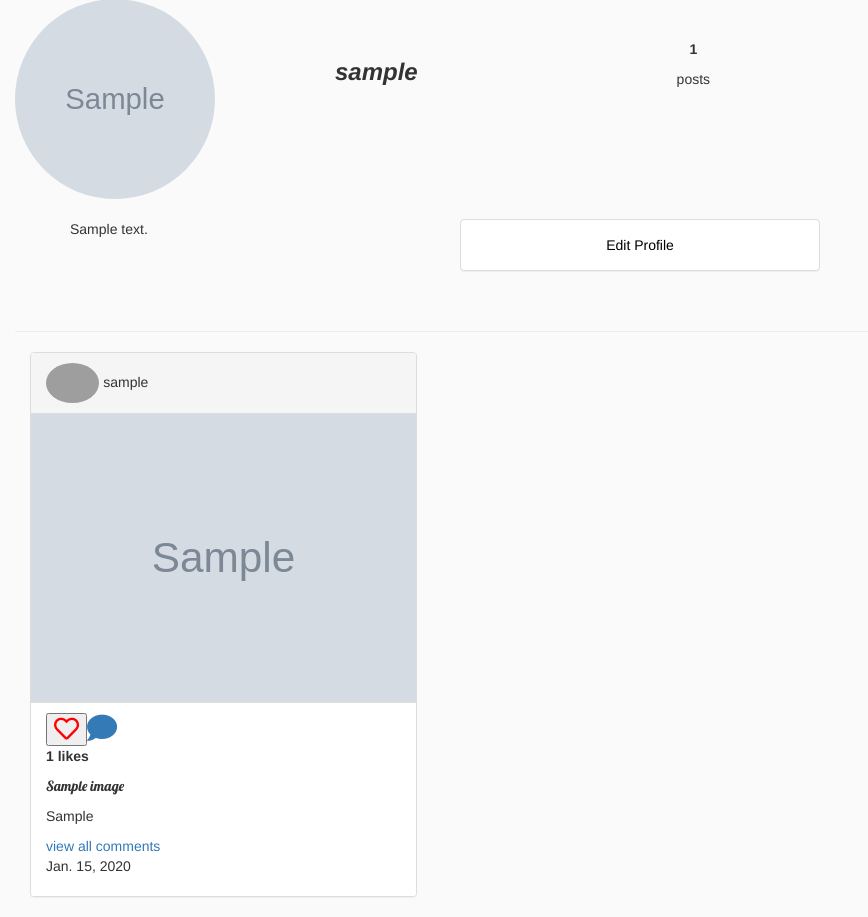
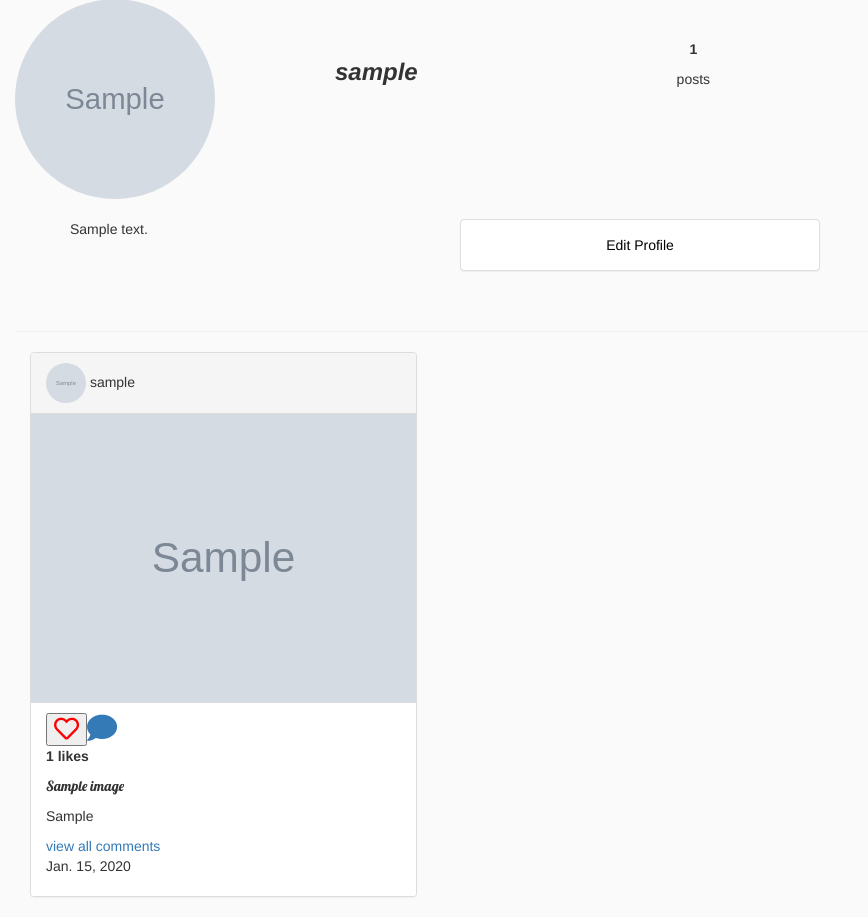
Before and after one commit to lewis-murgor/Instagram, a Django app: page /accounts/profile in a window 1280 px wide. Shown: the part 73-990 px from the top of the page, without its empty margins (0-868 px from the left). Run offline with Django 4.2, Linux system fonts and the light colour scheme; a user stored in the database is signed in; tables that the repository leaves empty hold one stand-in row (values such as "Sample post"); grey boxes marked "Sample" are stand-in pictures; some libraries are stand-ins or nearby versions; grey boxes are pictures that could not be loaded.

Commit message:
add styling

```diff
--- a/gram/templates/instagram/timeline.html
+++ b/gram/templates/instagram/timeline.html
@@ -10,11 +10,6 @@
         <div class="col-md-6 col-sm-12">
             <div class="panel panel-default">
                 <div class="panel-heading user" style="background-color:white ;">
-                    {% if not photo.profile.profile_photo.url %}
-                    <img class="avatar" src="https://upload.wikimedia.org/wikipedia/commons/7/7c/Profile_avatar_placeholder_large.png?20150327203541" height="40px" alt="profile photo">
-                    {%else%}
-                    <img class="avatar" src="{{photo.profile.profile_photo.url}}" height="40px" alt="profile_photo">
-                    {% endif %}
                     {{photo.profile}}
                 </div>
                 <a href="{% url 'image' photo.id %}"><img src="{{photo.image.url}}"  class="img-responsive" height="2000px" alt="Image"></a>
--- a/gram/templates/profile.html
+++ b/gram/templates/profile.html
@@ -53,12 +53,12 @@
     <div class="col-md-4 col-sm-12">
         <div class="panel panel-default">
             <div class="panel-heading user">
-                {% if not image.profile.profile_photo.url %}
-                    <img class="avatar" src="https://upload.wikimedia.org/wikipedia/commons/7/7c/Profile_avatar_placeholder_large.png?20150327203541" height="40px" alt="profile photo">
-                    {%else%}
-                    <img class="avatar" src="{{image.profile.profile_photo.url}}" height="40px" alt="profile_photo">
-                    {% endif %}
-                    {{image.profile}}
+                {%if user.profile.profile_photo%}
+                <img class="avatar" id="photo" src="{{user.profile.profile_photo.url}}" alt="profile_photo">
+                {%else%}
+                <img class="avatar" src="https://upload.wikimedia.org/wikipedia/commons/7/7c/Profile_avatar_placeholder_large.png?20150327203541" width="40px"  alt="profile photo">
+                {% endif %}
+                {{image.profile}}
             </div>
             <a href="{% url 'image' image.id %}"><img src="{{image.image.url}}" class="img-responsive" alt="Image"></a>
             <div class="panel-footer">
--- a/static/css/timeline.css
+++ b/static/css/timeline.css
@@ -40,3 +40,7 @@ h1 {
     height: 200px;
     width: 200px;
 }
+#photo {
+    height: 40px;
+    width: 40px;
+}
```
Also changed, not shown: media/images/IMG_20220325_094019.jpg (added), media/images/IMG_20220427_112012_9kiiB1v.jpg (added).
